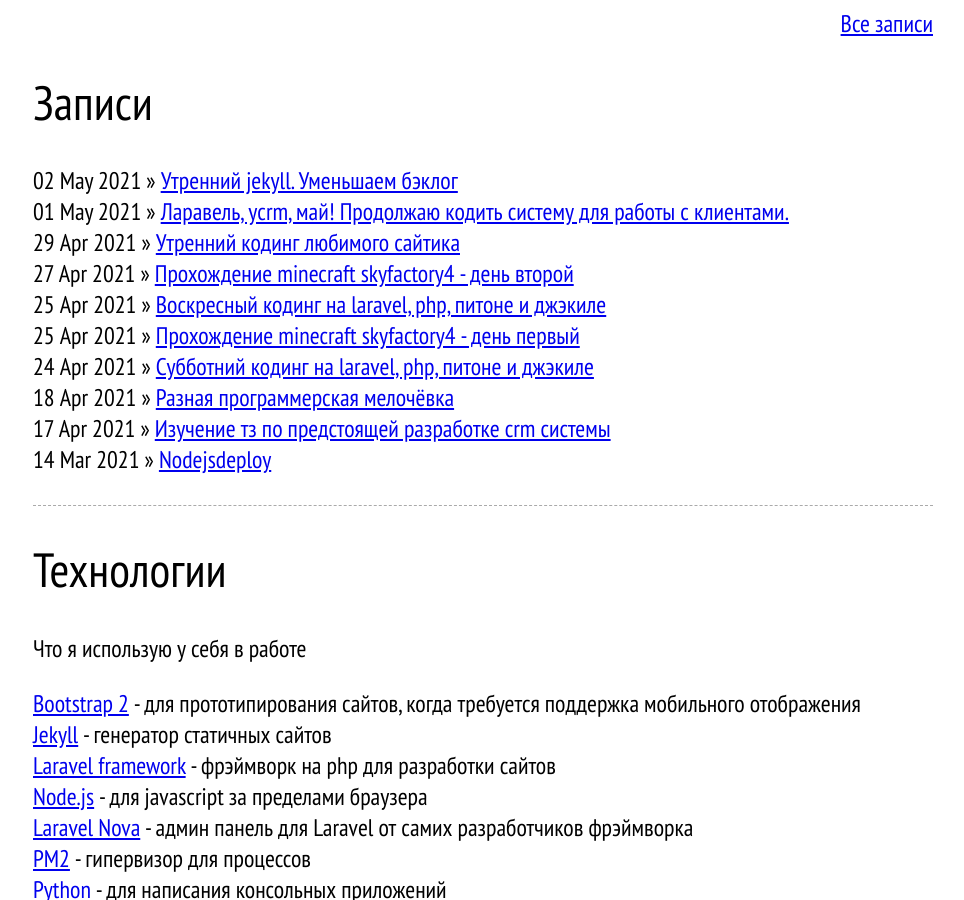
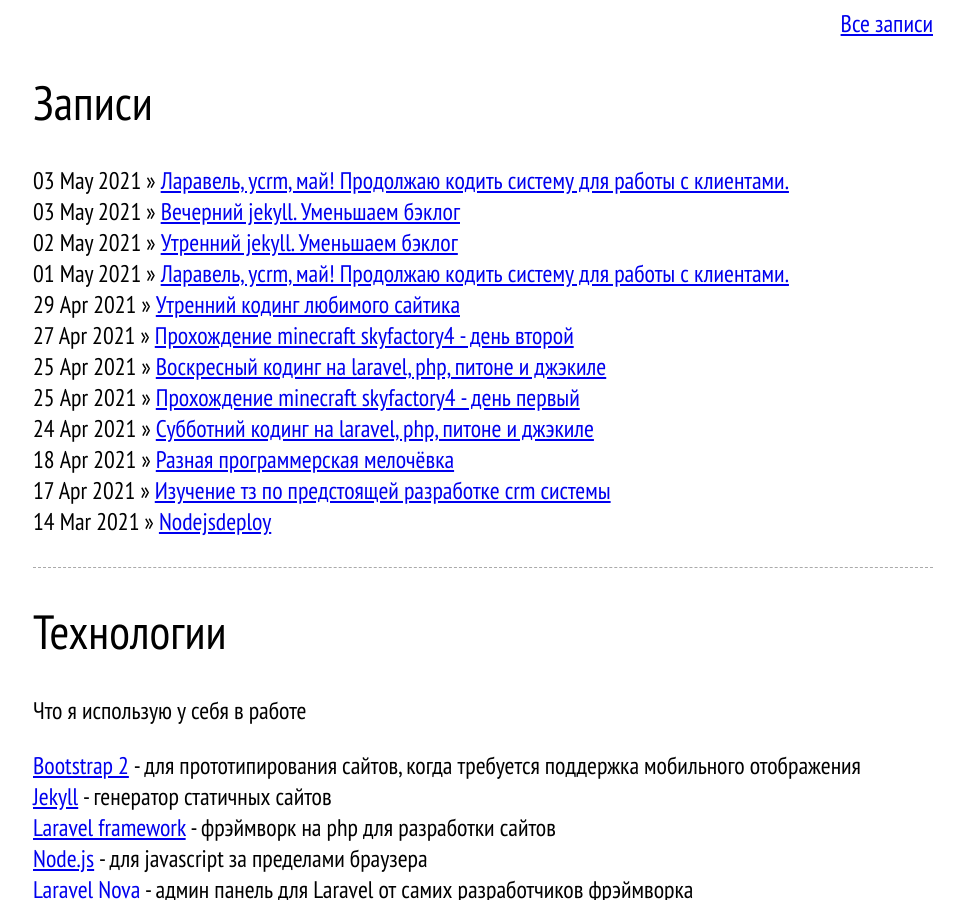
Before and after one commit to Bubujka/bubujka.org, a Jekyll site: the page built from index.html, in a window 1280 px wide and 900 px high. Shown: the whole window, without its empty margins (157-1121 px from the left). Built offline with Jekyll 4.4.1, drawn with Linux system fonts in a browser that asks for light colours; nearby versions of some CDN libraries.

Commit message:
Закинул сегодняшние стримы на сайт

```diff
--- /dev/null
+++ b/_posts/2021-05-03-stream-bubujka.org.md
@@ -0,0 +1,9 @@
+---
+title: Вечерний jekyll. Уменьшаем бэклог
+layout: post
+category: stream
+project: bubujka.org
+videos:
+  - GfN5rfJjvyY
+tech: [jekyll]
+---
--- /dev/null
+++ b/_posts/2021-05-03-stream.md
@@ -0,0 +1,10 @@
+---
+title: Ларавель, ycrm, май! Продолжаю кодить систему для работы с клиентами.
+layout: post
+category: stream
+project: bubujka.org
+videos:
+  - OnsAxOsduJ4
+  - 1bnu5Km0O70
+tech: [laravel, nova, bootstrap2]
+---
```
Also changed, not shown: _prj/bubujka.org.md (+2 -0 lines).
